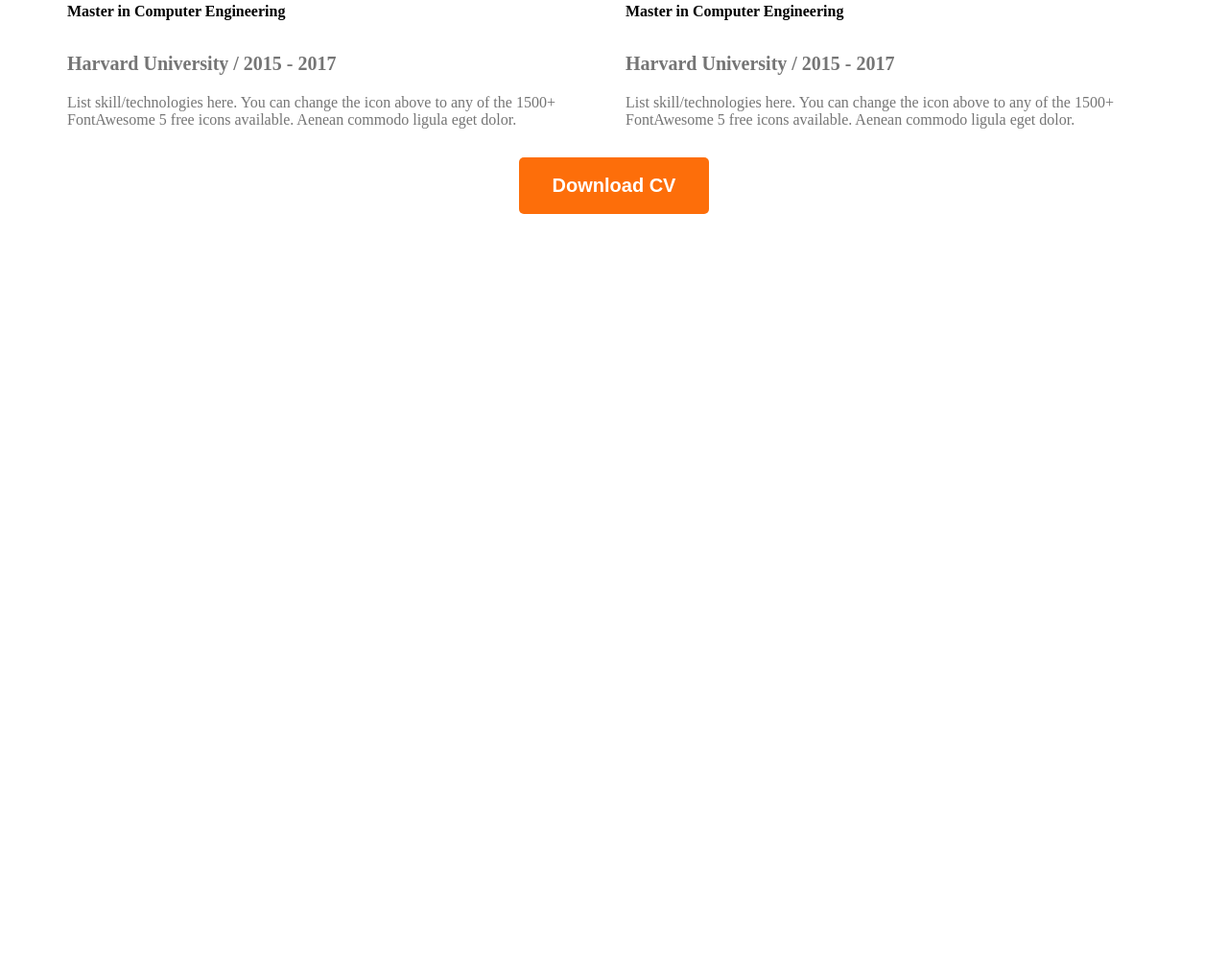
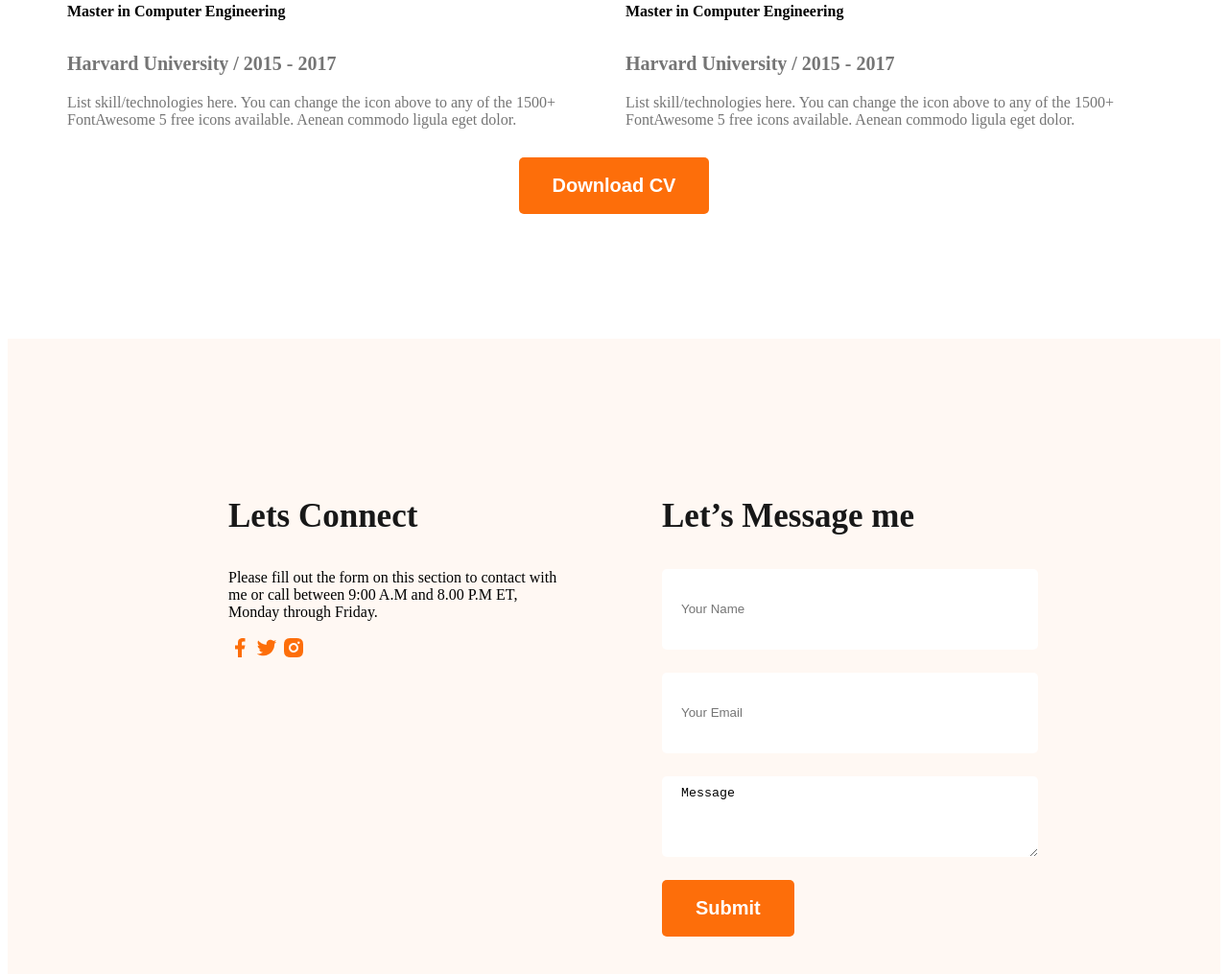
Before and after one commit to muzakkirulhuque/web-work-task, a plain HTML site: page index.html in a window 1280 px wide. Shown: the part 2613-3628 px from the top of the page at 96% size. Before the commit the page ends 2966 px from the top, so only its background shows below. Drawn offline with Linux system fonts and the light colour scheme.

Commit message:
added my complite websit

```diff
--- a/index.html
+++ b/index.html
@@ -150,8 +150,29 @@
         </section>
 
     </main>
-    <footer>
+    <footer class="secondary-bg">
+        <div class="footer-column">
+            <h3 class="section-title">Lets Connect</h3>
+            <p>Please fill out the form on this section to contact with me or call between 9:00 A.M and 8.00 P.M ET, Monday through Friday.</p>
+            <div>
+                <a href=""><img src="images/icons/facebook.png" alt=""></a>
+                <a href=""><img src="images/icons/twitter.png" alt=""></a>
+                <a href=""><img src="images/icons/insta.png" alt=""></a>
+            </div>
 
+        </div>
+        <div class="footer-column">
+            <h3 class="section-title">Let’s Message me</h3>
+            <form action="">
+                <input type="text"name id="" placeholder="Your Name">
+                <input type="email" name="" id="" placeholder="Your Email">
+                <textarea name="" id="" cols="30" rows="10">Message</textarea>
+                <input class="btn-primary" type="submit" value="Submit">
+
+
+            </form>
+
+        </div>
     </footer>
 
 </body>
--- a/web-work-task/style/task-style.css
+++ b/web-work-task/style/task-style.css
@@ -1,3 +1,5 @@
+
+
 .open-sans-normal {
     font-family: "Open Sans", sans-serif;
     font-optical-sizing: auto;
@@ -157,3 +159,21 @@ main section{
 .resume-download-cv{
     margin-top: 30px;
 }
+footer{
+    padding: 130px 230px;
+    display: flex;
+    gap: 100px;
+}
+.footer-column{
+    width: 50%;
+}
+footer input[type="text"], footer input[type="email"], footer textarea{
+    height: 64px;
+    border-radius: 5px;
+    background-color: white;
+    display: block;
+    width: 100%;
+    padding: 10px 20px;
+    margin-bottom: 24px;
+    border: none;
+}
```
